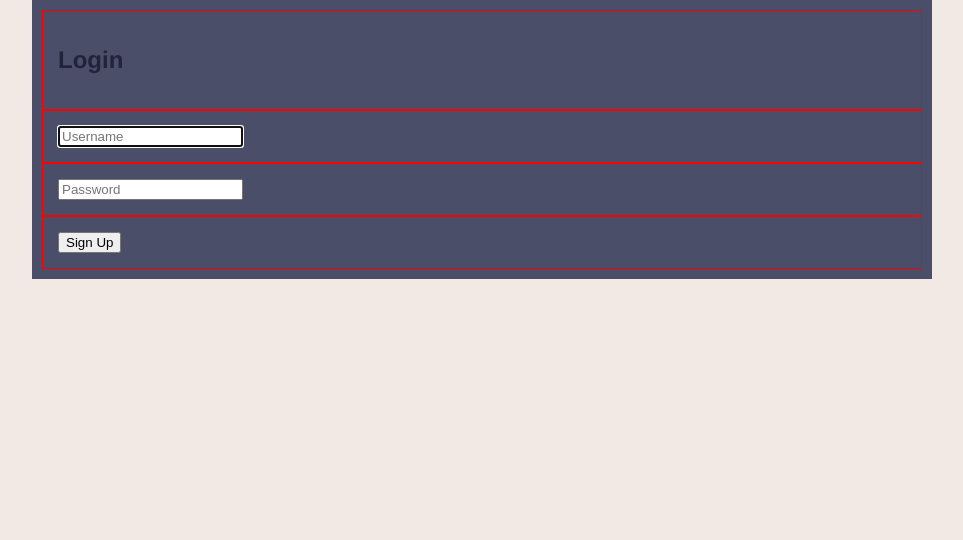
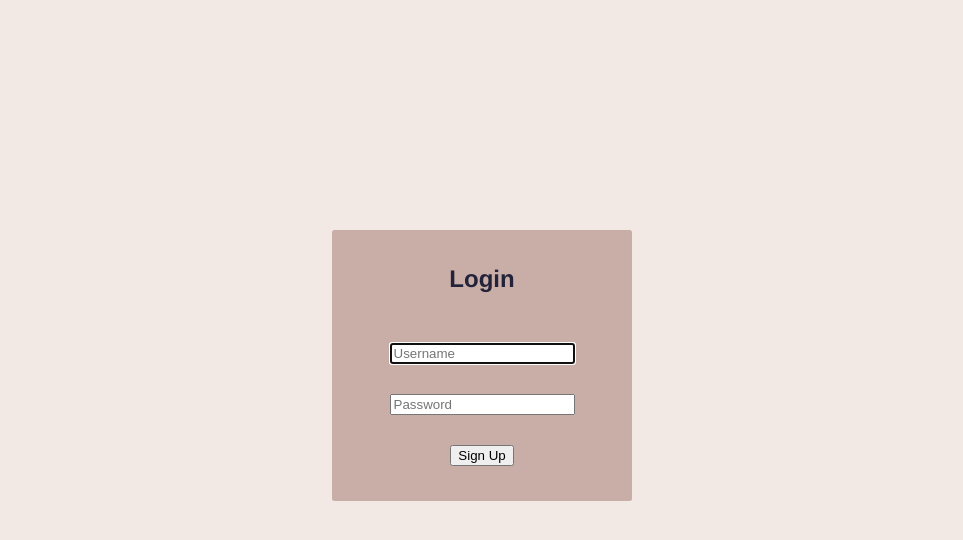
Before and after one commit to brdywltn/website, a Flask app: page /login in a window 1280 px wide. Shown: the part 58-598 px from the top of the page, without its empty margins (158-1121 px from the left). Run offline with Flask 2, Linux system fonts and the light colour scheme.

Commit message:
add styles for notification and login-container

```diff
--- a/static/styles/layout.css
+++ b/static/styles/layout.css
@@ -18,7 +18,6 @@
 {
     float: left;
     padding: 15px;
-    border: 1px solid red;
 }
 
 .row::after
--- a/static/styles/main.css
+++ b/static/styles/main.css
@@ -1,5 +1,3 @@
-
-
 body
 {
   margin: 0 auto;
@@ -29,6 +27,26 @@ body
 
 .content
 {
-  background-color: #4a4e69;
   padding:10px;
 }
+
+.login-container
+{
+  width:300px;
+  background-color: #c9ada7;
+  margin: 0 auto;
+  margin-top:25%;
+  text-align: center;
+  border-radius: 2.5px;
+}
+
+.submit
+{
+  margin-bottom:20px;
+}
+
+.notification
+{
+  padding:20px;
+  border: 1px solid red;
+}
```
